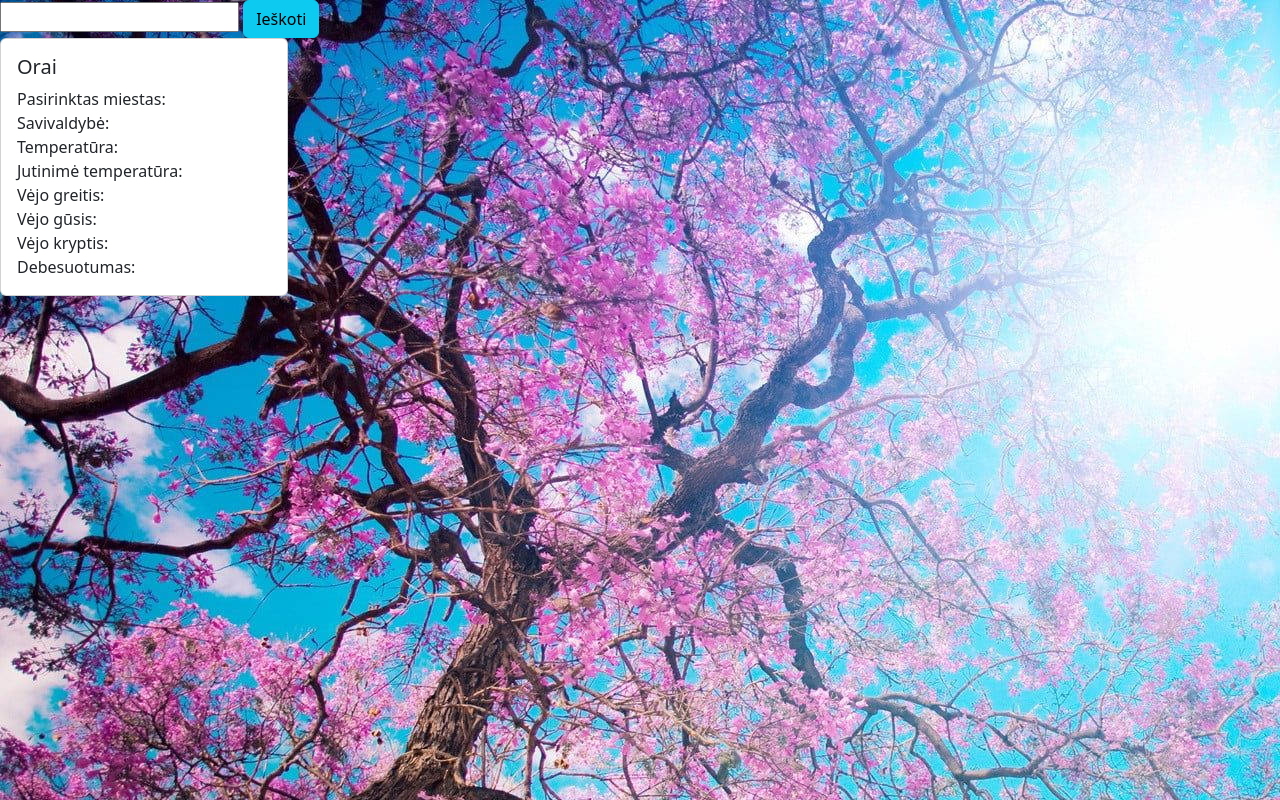
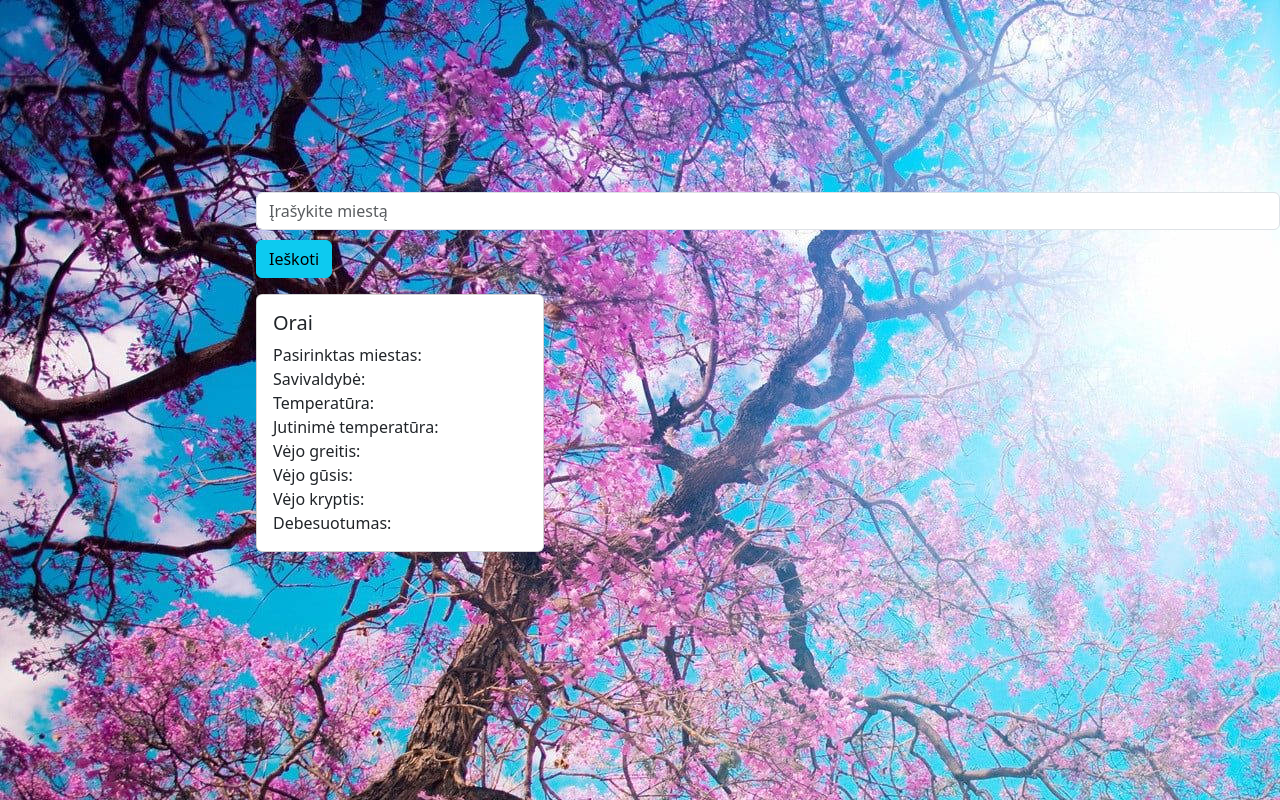
Before and after one commit to Baronas0927/06.13, a plain HTML site: page index.html in a window 1280 px wide. Drawn offline with nearby package versions, Linux system fonts and the light colour scheme.

Commit message:
patobulintas dizainas

```diff
--- a/index.html
+++ b/index.html
@@ -9,11 +9,13 @@
     <title>Document</title>
 </head>
 <body>
+    <div class="mb-3" id="get">
     <form action="" method="get">
-        <input type="text" id="city">
+        <input type="text" id="city" class="form-control" placeholder="Įrašykite miestą">
         <button type="submit" id="submit" class="btn btn-info">Ieškoti</button>
       </form>
-    <div class="card" style="width: 18rem;">
+    </div>
+      <div class="card" style="width: 18rem;" id="orai">
         <div class="card-body">
           <h5 class="card-title">Orai</h5>
           <span>Pasirinktas miestas: </span><span class="card-text" id="p1"> </span><br>
--- a/style.css
+++ b/style.css
@@ -1,3 +1,14 @@
+@import url(https://fonts.googleapis.com/css?family=Roboto:300);
 body{
     background-image: url(sunny.jpg);
 }
+#get{
+    margin-top: 15%;
+    margin-left: 20%;
+}
+#orai{
+    margin-left: 20%;
+}
+#submit{
+    margin-top: 10px;
+}
```
